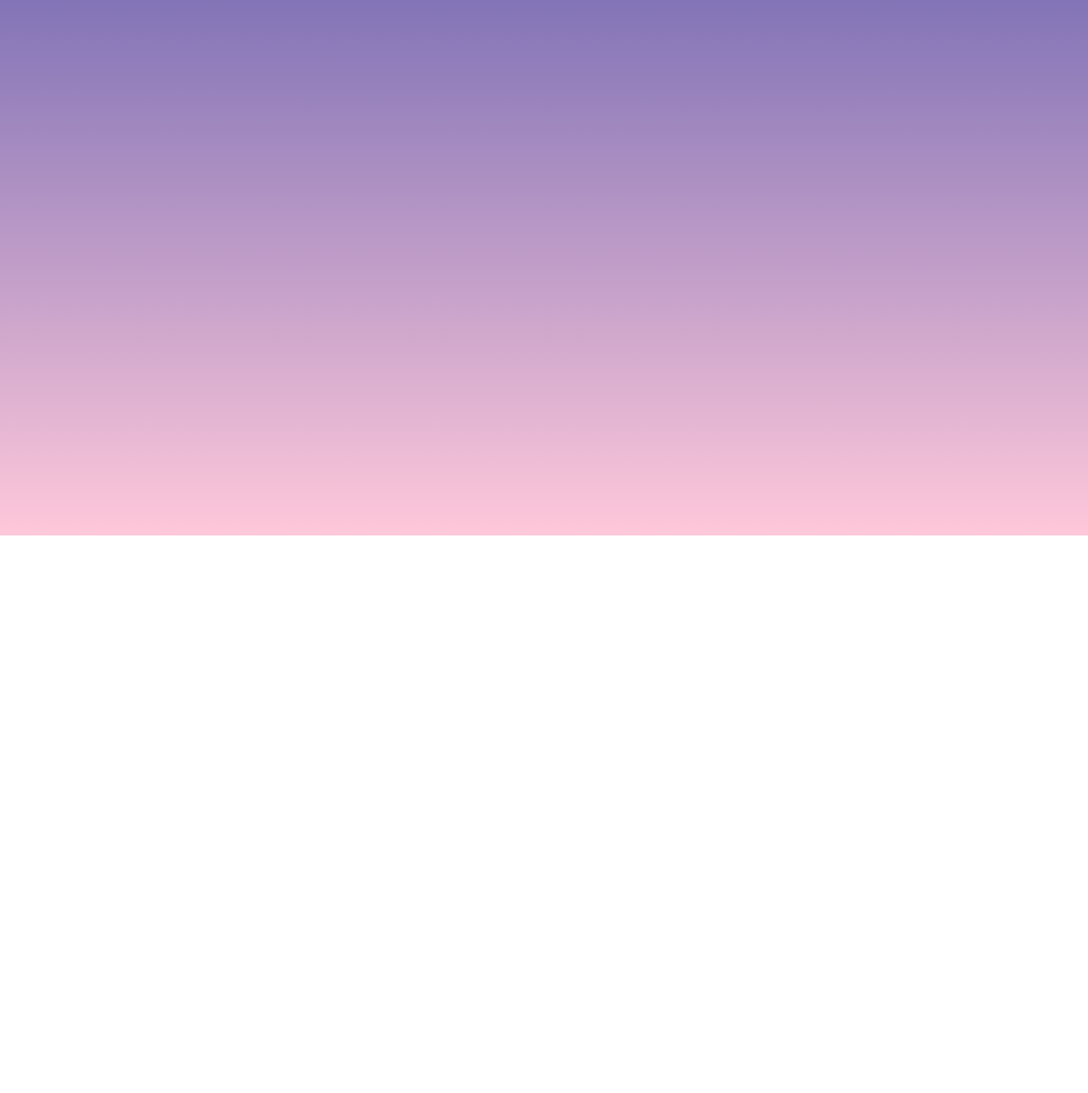
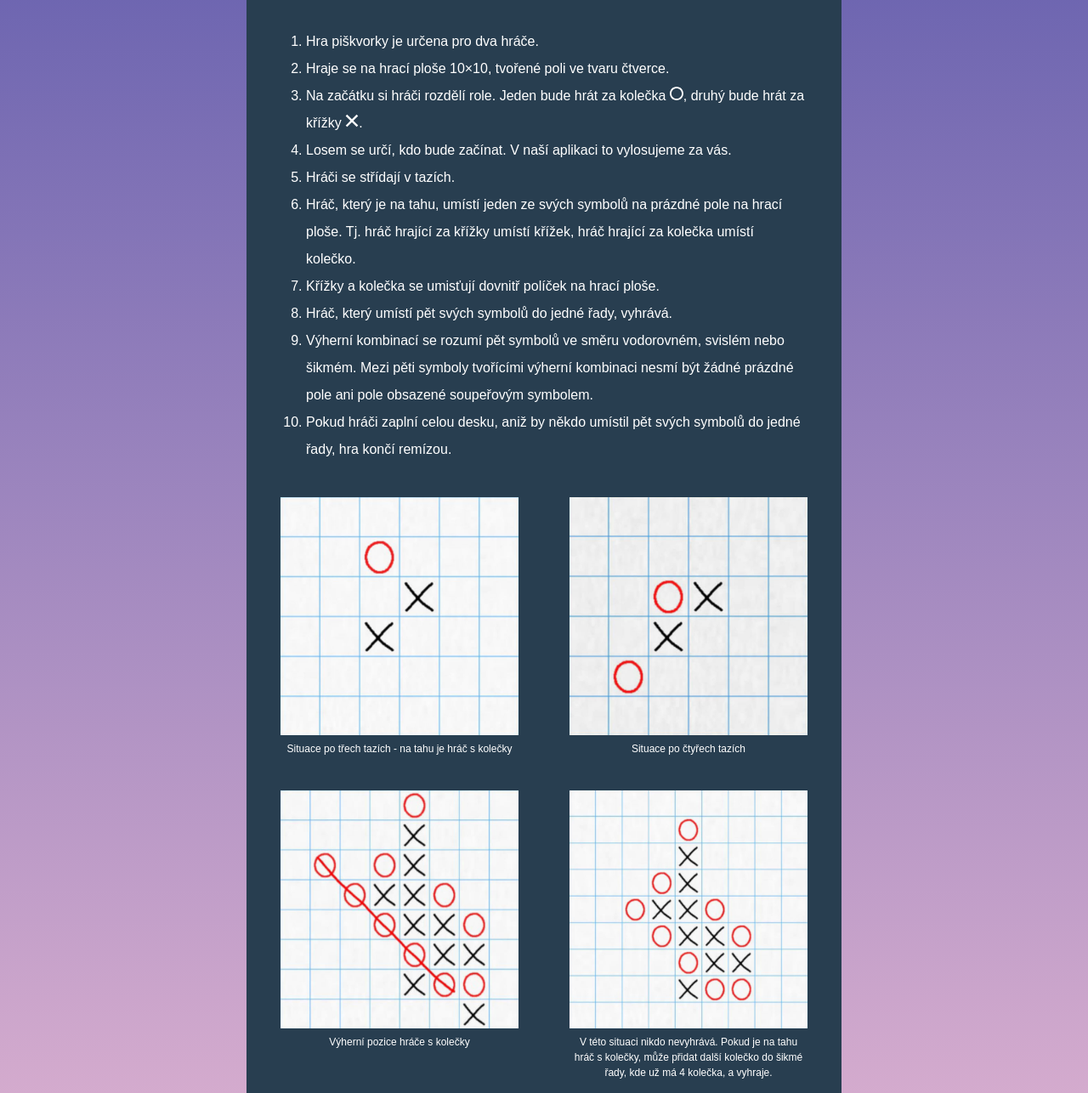
Before and after one commit to Helena-Ib/piskvorky, a plain HTML site: page pravidla.html in a window 1280 px wide. Shown: the part 170-1456 px from the top of the page at 85% size. Before the commit the page ends 800 px from the top, so only its background shows below. Drawn offline with Linux system fonts and the light colour scheme.

Commit message:
vypracovaný úkol 2

```diff
--- a/pravidla.html
+++ b/pravidla.html
@@ -1,13 +1,136 @@
 <!DOCTYPE html>
 <html lang="en">
   <head>
-  <meta charset="UTF-8">
-  <meta http-equiv="X-UA-Compatible" content="IE=edge">
-  <meta name="viewport" content="width=device-width, initial-scale=1.0">
+    <meta charset="UTF-8" />
+    <meta http-equiv="X-UA-Compatible" content="IE=edge" />
+    <meta name="viewport" content="width=device-width, initial-scale=1.0" />
     <title>Pravidla</title>
+    <link
+      href="https://fonts.googleapis.com/css2?family=Lobster&display=swap"
+      rel="stylesheet"
+    />
+    <link rel="preconnect" href="https://fonts.gstatic.com" />
+    <link
+      href="https://fonts.googleapis.com/css2?family=Roboto:wght@300&display=swap"
+      rel="stylesheet"
+    />
     <link rel="stylesheet" href="style.css" />
   </head>
   <body>
+    <div class="game">
+      <header class="game__description">
+        <h1 class="game__title">Pravidla</h1>
+      </header>
+      <div class="game__description">
+        <div class="game__text">
+          <div class="game__rules">
+            <ol>
+              <li>Hra piškvorky je určena pro dva hráče.</li>
+              <li>
+                Hraje se na hrací ploše 10×10, tvořené poli ve tvaru čtverce.
+              </li>
+              <li>
+                Na začátku si hráči rozdělí role. Jeden bude hrát za kolečka
+                <img src="images/circle.svg" alt="kolečko" class="circle" />, druhý bude hrát za křížky
+                <img src="images/cross.svg" alt="křížek" class="cross" />.
+              </li>
+              <li>
+                Losem se určí, kdo bude začínat. V naší aplikaci to vylosujeme
+                za vás.
+              </li>
+              <li>Hráči se střídají v tazích.</li>
+              <li>
+                Hráč, který je na tahu, umístí jeden ze svých symbolů na prázdné
+                pole na hrací ploše. Tj. hráč hrající za křížky umístí křížek,
+                hráč hrající za kolečka umístí kolečko.
+              </li>
+              <li>
+                Křížky a kolečka se umisťují dovnitř políček na hrací ploše.
+              </li>
+              <li>
+                Hráč, který umístí pět svých symbolů do jedné řady, vyhrává.
+              </li>
+              <li>
+                Výherní kombinací se rozumí pět symbolů ve směru vodorovném,
+                svislém nebo šikmém. Mezi pěti symboly tvořícími výherní
+                kombinaci nesmí být žádné prázdné pole ani pole obsazené
+                soupeřovým symbolem.
+              </li>
+              <li>
+                Pokud hráči zaplní celou desku, aniž by někdo umístil pět svých
+                symbolů do jedné řady, hra končí remízou.
+              </li>
+            </ol>
+          </div>
+          <section class="game__images">
+            <figure>
+              <img
+                src="images/instructions-01.jpg"
+                alt=" První instrukce"
+                class="pict first"
+              />
+              <figcaption>
+                Situace po třech tazích - na tahu je hráč s kolečky
+              </figcaption>
+            </figure>
 
+            <figure>
+              <img
+                src="images/instructions-02.jpg"
+                alt="Druhá instrukce"
+                class="pict second"
+              />
+              <figcaption>Situace po čtyřech tazích</figcaption>
+            </figure>
+
+            <figure>
+              <img
+                src="images/instructions-03.jpg"
+                alt="Instrukce výherní pozice"
+                class="pict third"
+              />
+              <figcaption>Výherní pozice hráče s kolečky</figcaption>
+            </figure>
+
+            <figure>
+              <img
+                src="images/instructions-04.jpg"
+                alt="Čtvrtá instrukce zatím bez vítěze"
+                class="pict fourth"
+              />
+              <figcaption>
+                V této situaci nikdo nevyhrává. Pokud je na tahu hráč s kolečky,
+                může přidat další kolečko do šikmé řady, kde už má 4 kolečka, a
+                vyhraje.
+              </figcaption>
+            </figure>
+
+            <figure>
+              <img
+                src="images/instructions-05.jpg"
+                alt="Instrukce výherní pozice hráče s křížky"
+                class="pict fifth"
+              />
+              <figcaption>Výherní pozice hráče s křížky</figcaption>
+            </figure>
+
+            <figure>
+              <img
+                src="images/instructions-06.jpg"
+                alt="Instrukce výherní pozice hráče s kolečky"
+                class="pict sixth"
+              />
+              <figcaption>
+                Ještě jedna výherní pozice hráče s kolečky
+              </figcaption>
+            </figure>
+          </section>
+        </div>
+      </div>
+      <div class="buttons">
+        <a href="index.html" class="button rule">Úvodní stránka</a>
+        <a href="index.html" class="button start">Začít hrát</a>
+      </div>
+    </div>
   </body>
 </html>
--- a/style.css
+++ b/style.css
@@ -1,5 +1,11 @@
-html { box-sizing: border-box; }
-*, :after, :before { box-sizing: inherit; }
+html {
+  box-sizing: border-box;
+}
+*,
+:after,
+:before {
+  box-sizing: inherit;
+}
 
 * {
   margin: 0;
@@ -25,7 +31,7 @@ body {
 
 /* header */
 
-.header_picture {
+.game__picture {
   width: 100%;
   border-radius: 10px 10px 0 0;
   vertical-align: bottom;
@@ -33,28 +39,29 @@ body {
 
 /* main content */
 
-.description{
-    color: #ffffff;
-    background-color: #283e50;
-    padding: 30px 15px;
-  }
+.game__description {
+  color: #ffffff;
+  background-color: #283e50;
+  padding: 5px 40px 20px 40px;
+}
 
-.title{
+.game__title {
   font-family: 'Lobster', cursive;
   font-size: 3em;
   text-align: center;
   margin-bottom: 0.5em;
+  padding-top: 0.5em;
 }
 
-.text{
+.game__text {
   font-size: 1em;
   line-height: 1.5;
   text-align: center;
 }
 
 /* buttons */
-.button{
-  display:block;
+.button {
+  display: block;
   font-size: 1em;
   color: #ffffff;
   text-decoration: none;
@@ -62,17 +69,85 @@ body {
   padding: 1em 0 1em 0;
 }
 
-.rule{
+.rule {
   background-color: #1fcca4;
 }
-.rule:hover{
+.rule:hover {
   background-color: #1cbb96;
 }
-.start{
+.start {
   background-color: #0197f6;
   border-top: 1px solid #283e50;
 }
 
-.start:hover{
+.start:hover {
   background-color: #0090e9;
 }
+
+
+/* Pravidla  */
+
+.circle, .cross {
+    filter: invert(100%);
+    width: 1em;
+    height: 1em;
+}
+
+header{
+  border-top-left-radius: 10px;
+  border-top-right-radius: 10px;
+  padding:0;
+}
+
+li{
+  text-align: left;
+  line-height: 2;
+}
+
+.game__rules{
+  margin-left: 30px;
+}
+
+.pict{
+  width:100%;
+  padding-top: 40px;
+}
+
+
+/* media query */
+
+@media screen and (min-width: 800px){
+.game{
+  max-width: 700px;
+}
+
+.game__images{
+  display: flex;
+  flex-wrap: wrap;
+}
+ figure{
+   flex:1 1 50%;
+ }
+
+ figcaption{
+   font-size: 0.75em;
+ }
+
+ figure:nth-child(odd){
+   padding-right: 30px;
+ }
+
+ figure:nth-child(even){
+   padding-left:30px;
+ }
+
+ figure:nth-child(5n){
+   padding-bottom: 30px;
+ }
+}
+
+@media screen and(min-width:1200px){
+  .game{
+    max-width: 900px;
+  }
+}
```
Also changed, not shown: index.html (+6 -6 lines), images/circle.svg (added), images/cross.svg (added), images/instructions-01.jpg (added), images/instructions-02.jpg (added), images/instructions-03.jpg (added), images/instructions-04.jpg (added), images/instructions-05.jpg (added), images/instructions-06.jpg (added). Lines whose indentation alone changed are shown as unchanged.
